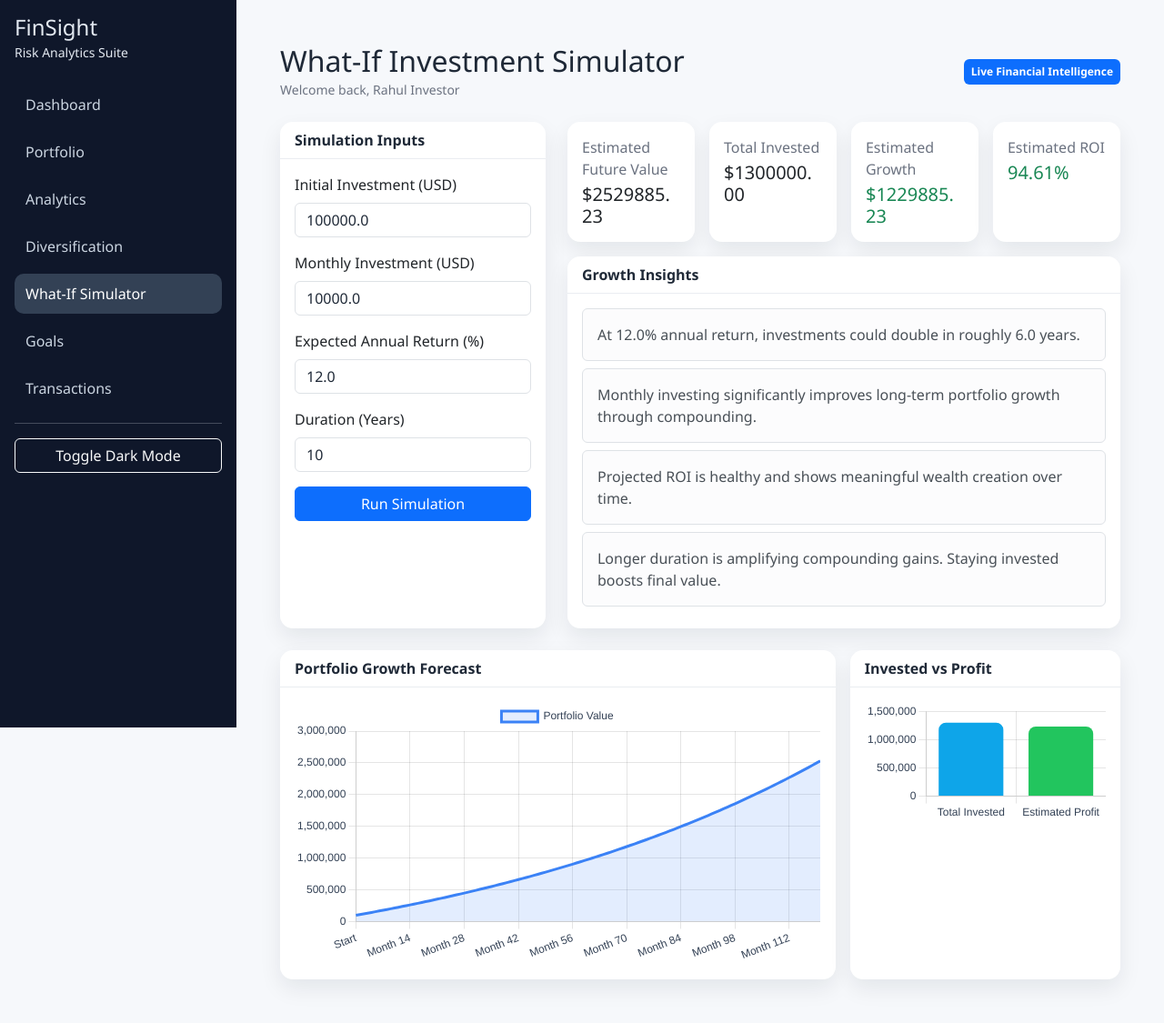
After one commit to Rahul-03Jain/FinSight-Dashboard, a Flask app: page /simulator in a window 1280 px wide. The commit adds this page. Shown: the whole page at 91% size. Run offline with Flask 3, Linux system fonts and the light colour scheme.

Commit message:
Add what-if investment simulator with forecasting charts
Introduce a simulator page with validated user inputs, compound-growth projections, ROI summaries, and dynamic Chart.js visualizations so users can model future portfolio outcomes interactively.

Co-authored-by: Cursor <cursoragent@cursor.com>

```diff
--- a/routes/analytics_routes.py
+++ b/routes/analytics_routes.py
@@ -1,8 +1,15 @@
-from flask import Blueprint, render_template
+from flask import Blueprint, render_template, request
 
 from models.user_model import User
 from services.analytics_service import build_portfolio_snapshot
 from services.diversification_service import build_diversification_snapshot
+from services.simulator_service import (
+    SimulationInput,
+    generate_simulation_insights,
+    run_investment_simulation,
+    validate_simulation_input,
+)
+from utils.helpers import safe_float, safe_int
 
 analytics_bp = Blueprint("analytics", __name__)
 
@@ -19,3 +26,47 @@ def diversification():
     user = User.query.first()
     snapshot = build_diversification_snapshot(user.id)
     return render_template("diversification.html", user=user, snapshot=snapshot)
+
+
+@analytics_bp.route("/simulator", methods=["GET", "POST"])
+def simulator():
+    user = User.query.first()
+
+    form_data = {
+        "initial_investment": 100000.0,
+        "monthly_investment": 10000.0,
+        "annual_return_rate": 12.0,
+        "duration_years": 10,
+    }
+    errors: list[str] = []
+    result = None
+    insights: list[str] = []
+
+    if request.method == "POST":
+        form_data = {
+            "initial_investment": safe_float(request.form.get("initial_investment"), 0.0),
+            "monthly_investment": safe_float(request.form.get("monthly_investment"), 0.0),
+            "annual_return_rate": safe_float(request.form.get("annual_return_rate"), 0.0),
+            "duration_years": safe_int(request.form.get("duration_years"), 0),
+        }
+
+    payload = SimulationInput(
+        initial_investment=form_data["initial_investment"],
+        monthly_investment=form_data["monthly_investment"],
+        annual_return_rate=form_data["annual_return_rate"],
+        duration_years=form_data["duration_years"],
+    )
+
+    errors = validate_simulation_input(payload)
+    if not errors:
+        result = run_investment_simulation(payload)
+        insights = generate_simulation_insights(payload, result)
+
+    return render_template(
+        "simulator.html",
+        user=user,
+        form_data=form_data,
+        errors=errors,
+        simulation_result=result,
+        insights=insights,
+    )
--- /dev/null
+++ b/static/js/simulator.js
@@ -0,0 +1,114 @@
+function buildTickColor() {
+    const theme = document.documentElement.getAttribute("data-theme") || "light";
+    return theme === "dark" ? "#cbd5e1" : "#334155";
+}
+
+function downsampleSeries(labels, values, maxPoints = 60) {
+    if (!labels || !values || labels.length <= maxPoints) {
+        return { labels, values };
+    }
+
+    const step = Math.ceil(labels.length / maxPoints);
+    const sampleLabels = [];
+    const sampleValues = [];
+    for (let i = 0; i < labels.length; i += step) {
+        sampleLabels.push(labels[i]);
+        sampleValues.push(values[i]);
+    }
+    if (sampleLabels[sampleLabels.length - 1] !== labels[labels.length - 1]) {
+        sampleLabels.push(labels[labels.length - 1]);
+        sampleValues.push(values[values.length - 1]);
+    }
+    return { labels: sampleLabels, values: sampleValues };
+}
+
+function renderSimulationCharts() {
+    const payload = window.finsightSimulation;
+    if (!payload || !payload.summary || !payload.timeseries) return;
+
+    const tickColor = buildTickColor();
+    const ts = payload.timeseries;
+    const downsampledGrowth = downsampleSeries(ts.labels, ts.growth_values, 72);
+
+    const growthCanvas = document.getElementById("simGrowthChart");
+    if (growthCanvas) {
+        new Chart(growthCanvas, {
+            type: "line",
+            data: {
+                labels: downsampledGrowth.labels,
+                datasets: [
+                    {
+                        label: "Portfolio Value",
+                        data: downsampledGrowth.values,
+                        borderColor: "#3b82f6",
+                        backgroundColor: "rgba(59,130,246,0.14)",
+                        fill: true,
+                        tension: 0.25,
+                        pointRadius: 0
+                    }
+                ]
+            },
+            options: {
+                responsive: true,
+                plugins: {
+                    legend: {
+                        labels: {
+                            color: tickColor
+                        }
+                    }
+                },
+                scales: {
+                    x: {
+                        ticks: {
+                            color: tickColor,
+                            maxTicksLimit: 10
+                        }
+                    },
+                    y: {
+                        ticks: {
+                            color: tickColor
+                        }
+                    }
+                }
+            }
+        });
+    }
+
+    const comparisonCanvas = document.getElementById("simComparisonChart");
+    if (comparisonCanvas) {
+        new Chart(comparisonCanvas, {
+            type: "bar",
+            data: {
+                labels: ["Total Invested", "Estimated Profit"],
+                datasets: [
+                    {
+                        label: "Amount (USD)",
+                        data: [payload.summary.total_invested, payload.summary.profit],
+                        backgroundColor: ["#0ea5e9", payload.summary.profit >= 0 ? "#22c55e" : "#ef4444"],
+                        borderRadius: 8
+                    }
+                ]
+            },
+            options: {
+                responsive: true,
+                plugins: {
+                    legend: {
+                        display: false
+                    }
+                },
+                scales: {
+                    x: {
+                        ticks: { color: tickColor }
+                    },
+                    y: {
+                        ticks: { color: tickColor }
+                    }
+                }
+            }
+        });
+    }
+}
+
+document.addEventListener("DOMContentLoaded", () => {
+    renderSimulationCharts();
+});
--- a/templates/base.html
+++ b/templates/base.html
@@ -20,6 +20,7 @@
                 <a class="nav-link {% if request.path == '/portfolio' %}active{% endif %}" href="{{ url_for('dashboard.portfolio') }}">Portfolio</a>
                 <a class="nav-link {% if request.path == '/analytics' %}active{% endif %}" href="{{ url_for('analytics.analytics') }}">Analytics</a>
                 <a class="nav-link {% if request.path == '/diversification' %}active{% endif %}" href="{{ url_for('analytics.diversification') }}">Diversification</a>
+                <a class="nav-link {% if request.path == '/simulator' %}active{% endif %}" href="{{ url_for('analytics.simulator') }}">What-If Simulator</a>
                 <a class="nav-link {% if request.path == '/goals' %}active{% endif %}" href="{{ url_for('dashboard.goals') }}">Goals</a>
                 <a class="nav-link {% if request.path == '/transactions' %}active{% endif %}" href="{{ url_for('transactions.transactions') }}">Transactions</a>
             </nav>
--- /dev/null
+++ b/templates/simulator.html
@@ -0,0 +1,128 @@
+{% extends "base.html" %}
+
+{% block page_title %}What-If Investment Simulator{% endblock %}
+
+{% block content %}
+<div class="row g-4 mb-4">
+    <div class="col-lg-4">
+        <div class="card h-100">
+            <div class="card-header">Simulation Inputs</div>
+            <div class="card-body">
+                {% if errors %}
+                    <div class="alert alert-danger py-2">
+                        <ul class="mb-0 ps-3">
+                            {% for error in errors %}
+                                <li>{{ error }}</li>
+                            {% endfor %}
+                        </ul>
+                    </div>
+                {% endif %}
+
+                <form method="post" class="d-grid gap-3">
+                    <div>
+                        <label class="form-label">Initial Investment (USD)</label>
+                        <input type="number" min="0" step="0.01" class="form-control" name="initial_investment" value="{{ form_data.initial_investment }}" required>
+                    </div>
+                    <div>
+                        <label class="form-label">Monthly Investment (USD)</label>
+                        <input type="number" min="0" step="0.01" class="form-control" name="monthly_investment" value="{{ form_data.monthly_investment }}" required>
+                    </div>
+                    <div>
+                        <label class="form-label">Expected Annual Return (%)</label>
+                        <input type="number" min="0" max="50" step="0.01" class="form-control" name="annual_return_rate" value="{{ form_data.annual_return_rate }}" required>
+                    </div>
+                    <div>
+                        <label class="form-label">Duration (Years)</label>
+                        <input type="number" min="1" max="50" step="1" class="form-control" name="duration_years" value="{{ form_data.duration_years }}" required>
+                    </div>
+                    <button type="submit" class="btn btn-primary">Run Simulation</button>
+                </form>
+            </div>
+        </div>
+    </div>
+
+    <div class="col-lg-8">
+        <div class="row g-3">
+            <div class="col-md-6 col-xl-3">
+                <div class="card metric-card h-100">
+                    <div class="card-body">
+                        <p class="text-secondary mb-1">Estimated Future Value</p>
+                        <h5 class="mb-0">${{ "%.2f"|format(simulation_result.summary.future_value if simulation_result else 0) }}</h5>
+                    </div>
+                </div>
+            </div>
+            <div class="col-md-6 col-xl-3">
+                <div class="card metric-card h-100">
+                    <div class="card-body">
+                        <p class="text-secondary mb-1">Total Invested</p>
+                        <h5 class="mb-0">${{ "%.2f"|format(simulation_result.summary.total_invested if simulation_result else 0) }}</h5>
+                    </div>
+                </div>
+            </div>
+            <div class="col-md-6 col-xl-3">
+                <div class="card metric-card h-100">
+                    <div class="card-body">
+                        <p class="text-secondary mb-1">Estimated Growth</p>
+                        {% set profit = simulation_result.summary.profit if simulation_result else 0 %}
+                        <h5 class="mb-0 {% if profit >= 0 %}text-success{% else %}text-danger{% endif %}">
+                            ${{ "%.2f"|format(profit) }}
+                        </h5>
+                    </div>
+                </div>
+            </div>
+            <div class="col-md-6 col-xl-3">
+                <div class="card metric-card h-100">
+                    <div class="card-body">
+                        <p class="text-secondary mb-1">Estimated ROI</p>
+                        {% set roi = simulation_result.summary.roi_pct if simulation_result else 0 %}
+                        <h5 class="mb-0 {% if roi >= 0 %}text-success{% else %}text-danger{% endif %}">
+                            {{ "%.2f"|format(roi) }}%
+                        </h5>
+                    </div>
+                </div>
+            </div>
+        </div>
+
+        <div class="card mt-3">
+            <div class="card-header">Growth Insights</div>
+            <div class="card-body">
+                {% if insights %}
+                    {% for insight in insights %}
+                        <div class="alert alert-light border mb-2 simulator-insight">
+                            {{ insight }}
+                        </div>
+                    {% endfor %}
+                {% else %}
+                    <div class="text-secondary">Run a simulation to view personalized forecasting insights.</div>
+                {% endif %}
+            </div>
+        </div>
+    </div>
+</div>
+
+<div class="row g-3">
+    <div class="col-lg-8">
+        <div class="card h-100">
+            <div class="card-header">Portfolio Growth Forecast</div>
+            <div class="card-body">
+                <canvas id="simGrowthChart"></canvas>
+            </div>
+        </div>
+    </div>
+    <div class="col-lg-4">
+        <div class="card h-100">
+            <div class="card-header">Invested vs Profit</div>
+            <div class="card-body">
+                <canvas id="simComparisonChart"></canvas>
+            </div>
+        </div>
+    </div>
+</div>
+{% endblock %}
+
+{% block page_scripts %}
+<script>
+window.finsightSimulation = {{ simulation_result | tojson if simulation_result else "null" }};
+</script>
+<script src="{{ url_for('static', filename='js/simulator.js') }}"></script>
+{% endblock %}
```
Also changed, not shown: services/simulator_service.py (added, +107 -0 lines).
